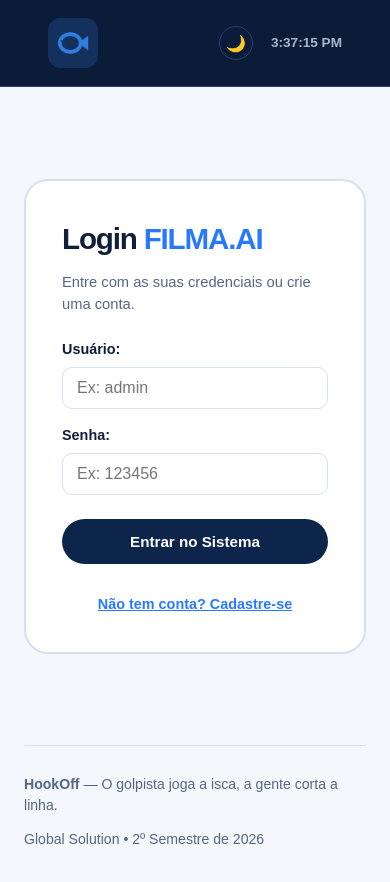
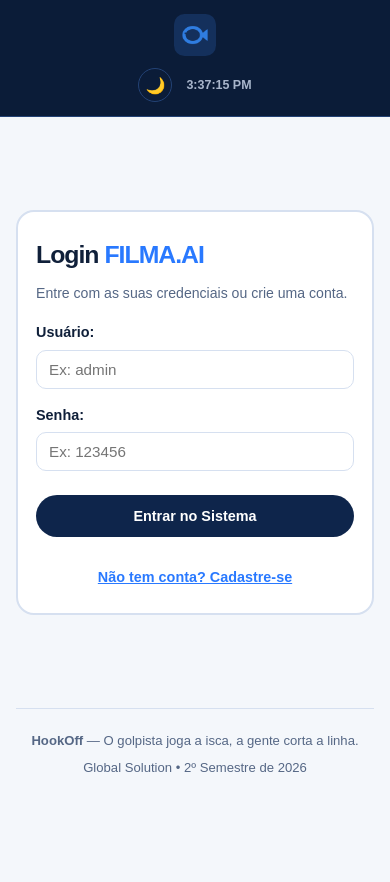
Before and after one commit to RavineEnvy/gs-webdev-frontend, a Next.js app in the folder gs-webdev-frontend/: page / in a window 390 px wide. Shown: the top 882 px of the page. After the commit the page ends 844 px from the top, so only its background shows below. Built offline with nearby package versions, Linux system fonts and the light colour scheme.

Commit message:
@media para resoluções mobile

```diff
--- a/gs-webdev-frontend/app/css/about.css
+++ b/gs-webdev-frontend/app/css/about.css
@@ -123,3 +123,59 @@ body.dark .cardTag {
 body.dark .cardDetailBox {
     border-top-color: var(--border-dark);
 }
+
+@media (max-width: 480px) {
+    .about {
+        width: calc(100% - 32px);
+        margin: 8px auto 40px;
+        padding: 24px 18px;
+        border-radius: 20px;
+    }
+
+    .about h2 {
+        font-size: 1.65rem;
+    }
+
+    .about p {
+        font-size: 0.94rem;
+    }
+
+    .section {
+        width: calc(100% - 32px);
+        padding: 12px 0;
+    }
+
+    .sectionHeading {
+        margin-bottom: 24px;
+    }
+
+    .sectionHeading h2 {
+        font-size: 1.75rem;
+    }
+
+    .gridContainer {
+        grid-template-columns: 1fr;
+        gap: 16px;
+    }
+
+    .card {
+        min-height: auto;
+        padding: 20px;
+        border-radius: 18px;
+    }
+
+    .cardTop {
+        margin-bottom: 18px;
+    }
+
+    .card h3 {
+        font-size: 1.15rem;
+    }
+
+    /* Em telas touch (mobile), exibe os detalhes diretamente sem depender de hover */
+    .cardDetails {
+        max-height: none;
+        opacity: 1;
+        margin-top: 14px;
+    }
+}
--- a/gs-webdev-frontend/app/css/footer.css
+++ b/gs-webdev-frontend/app/css/footer.css
@@ -14,3 +14,17 @@
     flex-wrap: wrap;
     gap: 12px;
 }
+
+@media (max-width: 480px) {
+    .footer {
+        width: calc(100% - 32px);
+        padding: 22px 0 32px;
+        font-size: 0.82rem;
+    }
+
+    .footerContent {
+        flex-direction: column;
+        text-align: center;
+        gap: 8px;
+    }
+}
--- a/gs-webdev-frontend/app/css/formCrud.css
+++ b/gs-webdev-frontend/app/css/formCrud.css
@@ -116,3 +116,55 @@ body.dark .feedbackItem {
     background: #ffffff;
     color: var(--text-dark);
 }
+
+@media (max-width: 480px) {
+    .cardProcesso {
+        margin: 32px 0;
+        padding: 20px 16px;
+        border-radius: 18px;
+    }
+
+    .cardProcesso h3 {
+        font-size: 1.3rem;
+    }
+
+    .cardProcesso > p {
+        font-size: 0.9rem;
+        margin-bottom: 18px;
+    }
+
+    .feedbackForm {
+        flex-direction: column;
+        gap: 10px;
+        margin-bottom: 20px;
+    }
+
+    .feedbackForm input {
+        width: 100%;
+        padding: 11px 14px;
+        font-size: 0.9rem;
+    }
+
+    .feedbackItem {
+        padding: 14px;
+    }
+
+    .feedbackHeader {
+        flex-direction: column;
+        gap: 2px;
+    }
+
+    .feedbackTexto {
+        font-size: 0.9rem;
+    }
+
+    .feedbackEditBox {
+        flex-direction: column;
+        align-items: stretch;
+        gap: 8px;
+    }
+
+    .feedbackEditBox input {
+        width: 100%;
+    }
+}
--- a/gs-webdev-frontend/app/css/header.css
+++ b/gs-webdev-frontend/app/css/header.css
@@ -75,3 +75,33 @@ header {
 .logout-button:hover {
     opacity: 0.8;
 }
+
+@media (max-width: 480px) {
+    header {
+        flex-direction: column;
+        padding: 14px 16px;
+        gap: 12px;
+        text-align: center;
+    }
+
+    .logo-img {
+        width: 42px;
+        height: 42px;
+    }
+
+    .menu {
+        flex-wrap: wrap;
+        justify-content: center;
+        gap: 10px 14px;
+    }
+
+    .menu a,
+    .user-badge,
+    .logout-button {
+        font-size: 0.85rem;
+    }
+
+    .relogio {
+        font-size: 0.78rem;
+    }
+}
--- a/gs-webdev-frontend/app/css/hero.css
+++ b/gs-webdev-frontend/app/css/hero.css
@@ -76,3 +76,40 @@ body.dark .hero h1 {
     background: var(--navy-primary);
     color: #ffffff;
 }
+@media (max-width: 480px) {
+    .hero {
+        width: calc(100% - 32px);
+        grid-template-columns: 1fr;
+        padding: 32px 0;
+        gap: 28px;
+        text-align: center;
+    }
+
+    .eyebrow {
+        font-size: 0.7rem;
+        margin-bottom: 0.9rem;
+    }
+
+    .hero h1 {
+        font-size: 2.1rem;
+        line-height: 1.1;
+    }
+
+    .heroContent > p {
+        font-size: 0.95rem;
+        margin: 16px 0 24px;
+    }
+
+    .heroActions {
+        flex-direction: column;
+        width: 100%;
+        gap: 10px;
+    }
+
+    .button {
+        width: 100%;
+        padding: 13px 18px;
+        font-size: 0.9rem;
+        text-align: center;
+    }
+}
--- a/gs-webdev-frontend/app/css/login.css
+++ b/gs-webdev-frontend/app/css/login.css
@@ -96,3 +96,29 @@ body.dark .login-success {
     text-decoration: underline;
     font-family: inherit;
 }
+
+@media (max-width: 480px) {
+    .login-section {
+        min-height: 70vh;
+        padding: 16px 0;
+    }
+
+    .login-card {
+        padding: 24px 18px;
+        border-radius: 18px;
+    }
+
+    .login-title {
+        font-size: 1.55rem;
+    }
+
+    .login-desc {
+        font-size: 0.88rem;
+        margin-bottom: 18px;
+    }
+
+    .login-field input {
+        padding: 10px 12px;
+        font-size: 0.95rem;
+    }
+}
--- a/gs-webdev-frontend/app/css/mockup.css
+++ b/gs-webdev-frontend/app/css/mockup.css
@@ -113,3 +113,41 @@
     line-height: 1.45;
     color: #eef4ff;
 }
+
+@media (max-width: 480px) {
+    .phoneMockup {
+        padding: 18px;
+        border-radius: 24px;
+    }
+
+    .mockupHeader {
+        margin-bottom: 14px;
+    }
+
+    .mockupBadge {
+        font-size: 0.98rem;
+    }
+
+    .mockupStatus {
+        font-size: 0.75rem;
+    }
+
+    .mockupAlertBox {
+        padding: 14px;
+        border-radius: 16px;
+    }
+
+    .mockupAlertTitle {
+        font-size: 0.95rem;
+    }
+
+    .mockupAlertSub,
+    .mockupChatBubble {
+        font-size: 0.82rem;
+    }
+
+    .riskTag {
+        font-size: 0.7rem;
+        padding: 4px 8px;
+    }
+}
```
